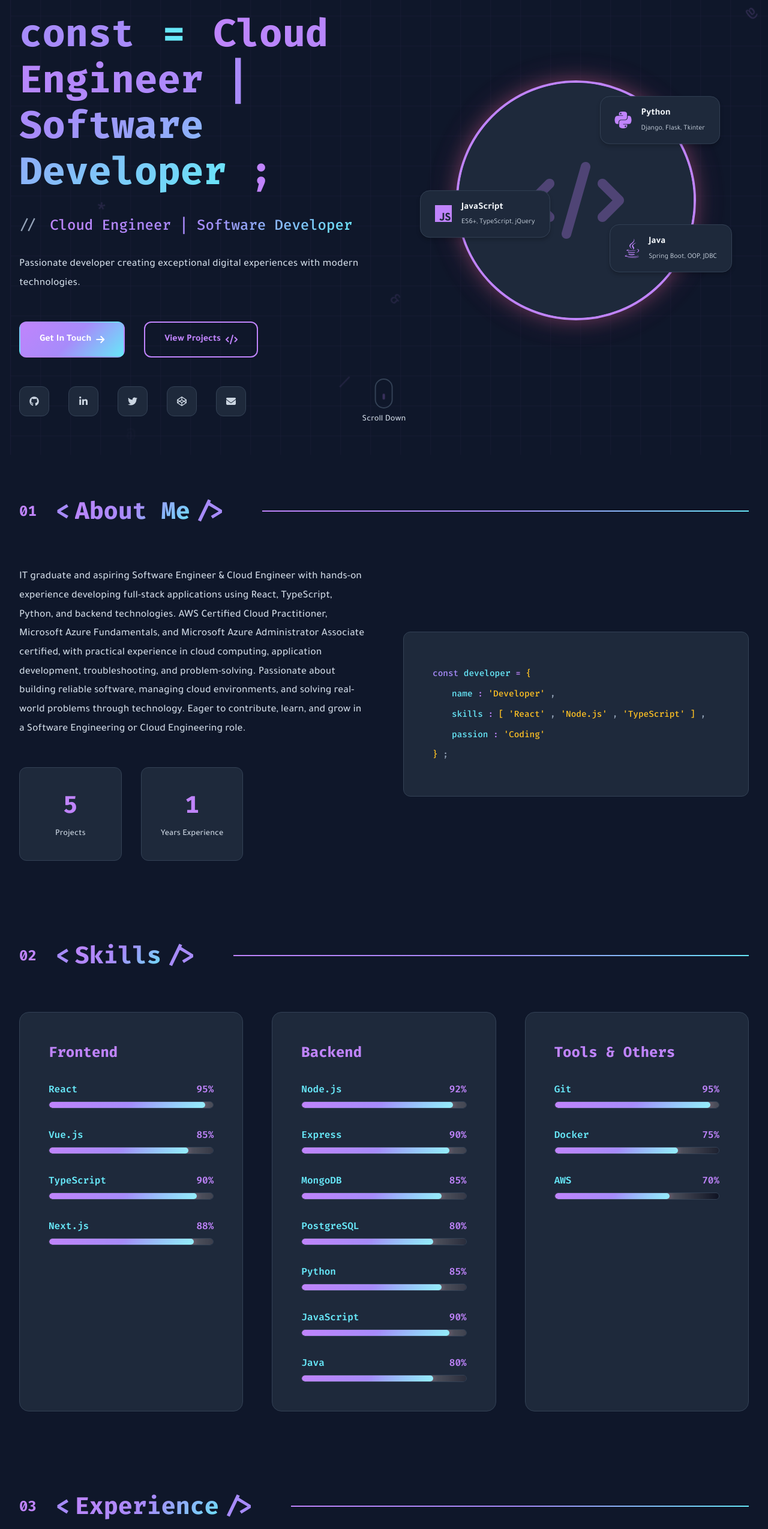
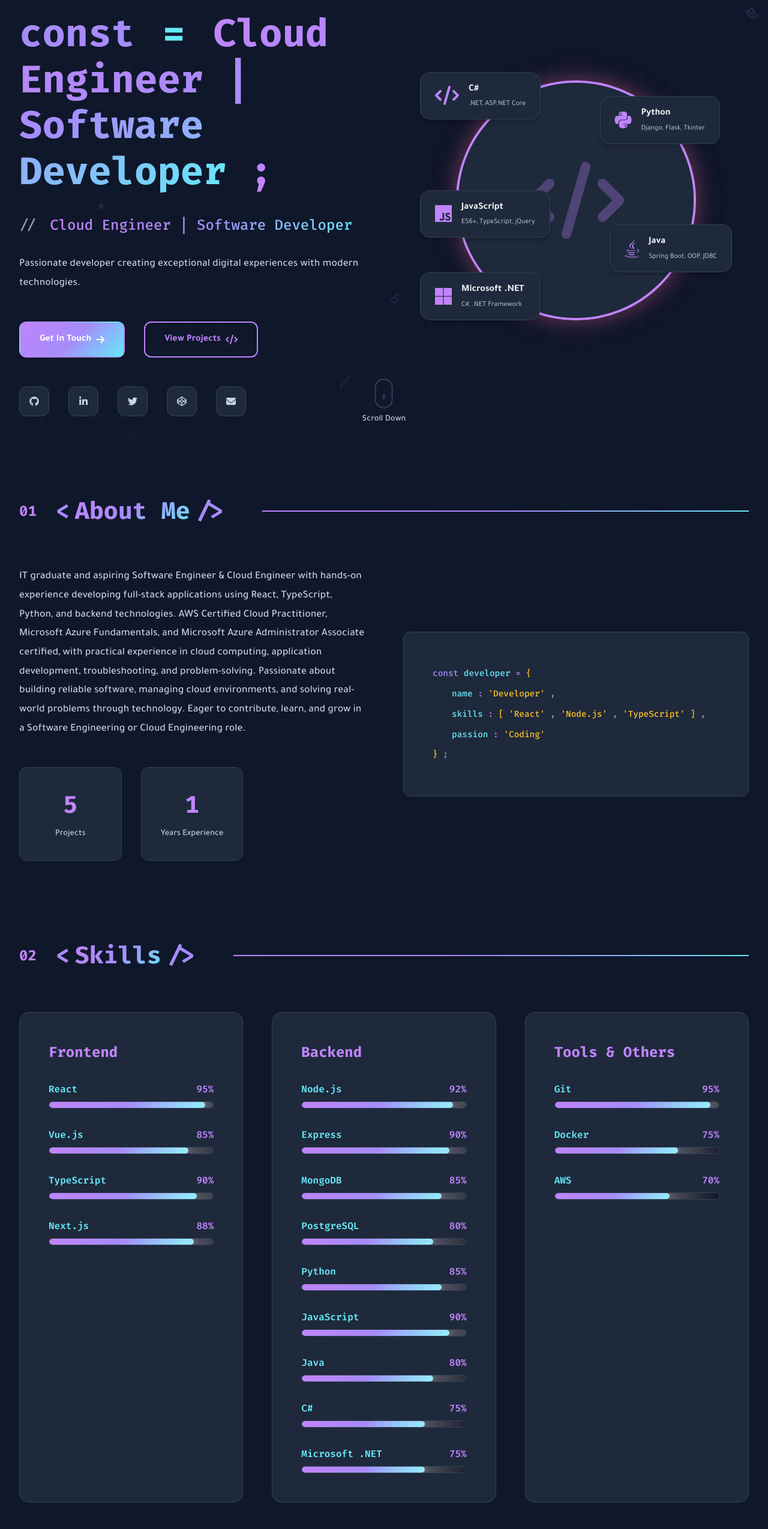
Before and after one commit to Seroganyane/Portfolio-main, a plain HTML site: page index.html in a window 1280 px wide. Shown: the part 171-2720 px from the top of the page at 60% size. Drawn offline with nearby package versions, Linux system fonts and the light colour scheme.

Commit message:
update with microsoft tools

```diff
--- a/index.html
+++ b/index.html
@@ -204,6 +204,20 @@
                             <div class="badge-content">
                                 <span class="badge-title">JavaScript</span>
                                 <span class="badge-libs">ES6+, TypeScript, jQuery</span>
+                            </div>
+                        </div>
+                        <div class="floating-badge badge-4">
+                            <i class="fas fa-code"></i>
+                            <div class="badge-content">
+                                <span class="badge-title">C#</span>
+                                <span class="badge-libs">.NET, ASP.NET Core</span>
+                            </div>
+                        </div>
+                        <div class="floating-badge badge-5">
+                            <i class="fab fa-microsoft"></i>
+                            <div class="badge-content">
+                                <span class="badge-title">Microsoft .NET</span>
+                                <span class="badge-libs">C#, .NET Framework</span>
                             </div>
                         </div>
                     </div>
@@ -417,6 +431,24 @@
                                     <div class="skill-progress"></div>
                                 </div>
                             </div>
+                            <div class="skill-item" data-skill="C#" data-percent="75">
+                                <div class="skill-header">
+                                    <span class="skill-name">C#</span>
+                                    <span class="skill-percent">0%</span>
+                                </div>
+                                <div class="skill-bar">
+                                    <div class="skill-progress"></div>
+                                </div>
+                            </div>
+                            <div class="skill-item" data-skill="Microsoft .NET" data-percent="75">
+                                <div class="skill-header">
+                                    <span class="skill-name">Microsoft .NET</span>
+                                    <span class="skill-percent">0%</span>
+                                </div>
+                                <div class="skill-bar">
+                                    <div class="skill-progress"></div>
+                                </div>
+                            </div>
                         </div>
                     </div>
 
@@ -571,6 +603,10 @@
                     <article class="certificate-card">
                         <i class="fab fa-microsoft certificate-icon"></i>
                         <h3>Microsoft Certified: Azure Administrator Associate</h3>
+                    </article>
+                    <article class="certificate-card">
+                        <i class="fab fa-microsoft certificate-icon"></i>
+                        <h3>Microsoft Certified: Azure AI Cloud Developer Associate</h3>
                     </article>
                 </div>
             </div>
--- a/style.css
+++ b/style.css
@@ -738,6 +738,18 @@
     animation-delay: 2s;
 }
 
+.badge-4 {
+    top: 0;
+    left: -15%;
+    animation-delay: 3s;
+}
+
+.badge-5 {
+    bottom: 0;
+    left: -15%;
+    animation-delay: 4s;
+}
+
 @keyframes floatBadge {
     0%, 100% {
         transform: translateY(0);
```
